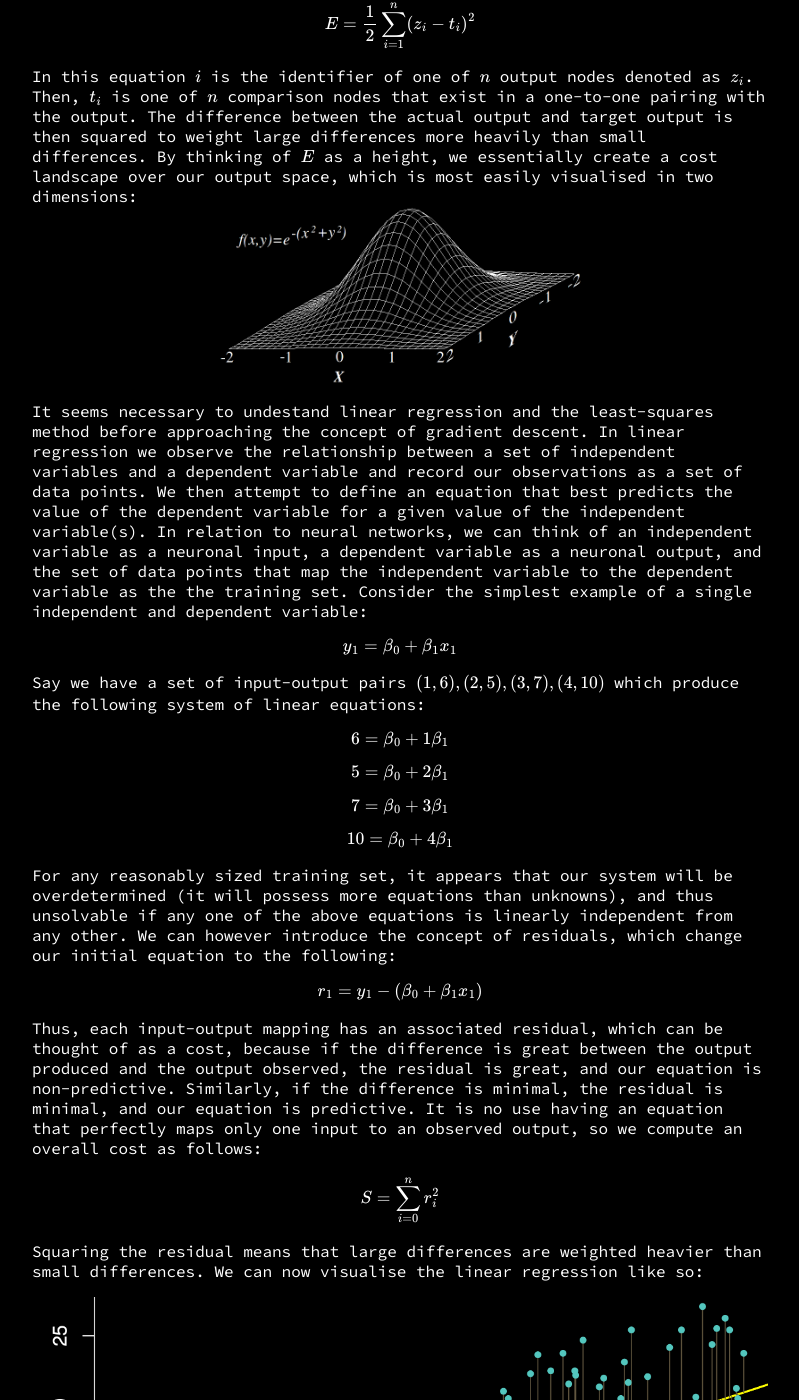
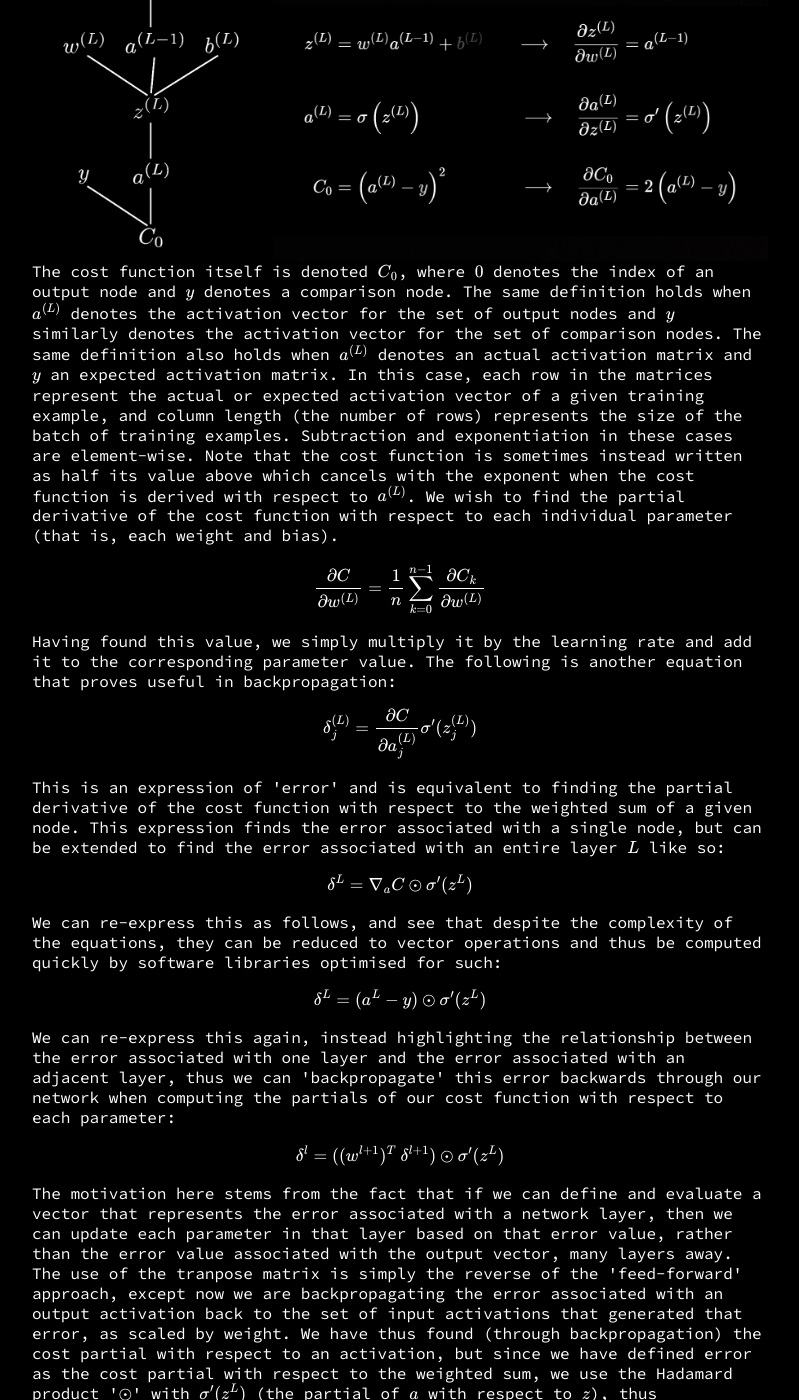
Before and after one commit to Rory-Mac/personal-website, a Jekyll site: the page built from Artificial Intelligence/Gradient Descent & Backpropagation.markdown, in a window 1280 px wide and 1400 px high, scrolled down 390 px. Shown: the whole window, without its empty margins (240-1039 px from the left). Built offline with Jekyll 4.4.1, drawn with Linux system fonts in a browser that asks for light colours; some of the changed text lies outside the part shown.

Commit message:
update backpropagation document to include definition of the error function and equation tree, add ML folder

```diff
--- a/Artificial Intelligence/Gradient Descent & Backpropagation.markdown
+++ b/Artificial Intelligence/Gradient Descent & Backpropagation.markdown
@@ -4,68 +4,36 @@ mode: dark
 title: Gradient Descent & Backpropagation
 ---
 <h4>Gradient Descent & Backpropagation</h4>
-<p>So far we have looked at the structural and mathematical foundations of neural networks as well as some supervised learning methods in single-layer models.
-In this document we will look at reinforcement learning in multi-layer models as well as the underlying theory of such (gradient descent and backpropagation).</p>
-<p>Unlike in supervised learning, in reinforcement learning, the most desirable output for a given input is not given as a reference to the model. Instead,
-a cost or reward value is given to the model, which itself is proportional to how close the output produced was to the maximally desired output:
-    \[ E = \frac{1}{2} \sum_{i=1}^{n} (z_i - t_i)^2 \]
-In this equation \(i\) is the identifier of one of \(n\) output nodes denoted as \(z_i\). Then, \(t_i\) is one of \(n\) comparison nodes that exist in
-a one-to-one pairing with the output. The difference between the actual output and target output is then squared to weight large differences more heavily
-than small differences. By thinking of \(E\) as a height, we essentially create a cost landscape over our output space, which is most easily visualised
-in two dimensions:
-<img src="../Assets/images/hill_climbing_dark.png" width="50%" height="50%"></p>
-<p>It seems necessary to undestand linear regression and the least-squares method before approaching the concept of gradient descent. In linear regression
-we observe the relationship between a set of independent variables and a dependent variable and record our observations as a set of data points. We then
-attempt to define an equation that best predicts the value of the dependent variable for a given value of the independent variable(s). In relation to neural
-networks, we can think of an independent variable as a neuronal input, a dependent variable as a neuronal output, and the set of data points that map
-the independent variable to the dependent variable as the the training set. Consider the simplest example of a single independent and dependent variable: \[y_1 = \beta_0 + \beta_1x_1\] Say we have a set of
-input-output pairs \((1,6),(2,5),(3,7),(4,10)\) which produce the following system of linear equations:
-    \[6 = \beta_0 + 1\beta_1\]
-    \[5 = \beta_0 + 2\beta_1\]
-    \[7 = \beta_0 + 3\beta_1\]
-    \[10 = \beta_0 + 4\beta_1\]
-For any reasonably sized training set, it appears that our system will be overdetermined (it will possess more equations than unknowns), and
-thus unsolvable if any one of the above equations is linearly independent from any other. We can however introduce the concept of residuals, which
-change our initial equation to the following: \[r_1 = y_1 - (\beta_0 + \beta_1x_1)\] Thus, each input-output mapping has an associated residual,
-which can be thought of as a cost, because if the difference is great between the output produced and the output observed, the residual is great,
-and our equation is non-predictive. Similarly, if the difference is minimal, the residual is minimal, and our equation is predictive. It is no
-use having an equation that perfectly maps only one input to an observed output, so we compute an overall cost as follows:
-    \[S = \sum_{i=0}^{n} r_i^2 \]
-Squaring the residual means that large differences are weighted heavier than small differences. We can now visualise the linear regression like so:
-</p><p><a target="_blank" href="https://web.stanford.edu/class/stats202/notes/Linear-regression/Simple-linear-regression.html">
-<img src="../Assets/images/simple_regression_dark.png" width="100%" height="100%"></a></p>
-<p>Calculating the overall cost as the sum of the residuals squared gives us an expression of the cost function as follows:
-    \[4\beta_1^2 + 30\beta_2^2 + 20\beta_1\beta_2 - 56\beta_1 - 154\beta_2 + 210\]
-To minimise S we set the partial derivatives to zero, and solve for \(\beta_1\) and \(\beta_2\). This give us the optimal solution to predicting the
-dependent variable from the independent variable. Multiple linear regression is identical to the methods described so far, except that it attempts
-to predict a dependent variable from a set of independent variables (an n-dimensional input space).</p>
-<p>Lets now look at gradient descent. We should now understand that the cost function can be visualised as an elevated landscape over an abstract space,
-where each point in the abstract space represents a configuration of parameters. Each parameter can be thought of as a single dimension in our n-dimensional
-cost landscape, with the partial derivative of the cost function with respect to that parameter being the slope of the cost landscape in that direction.
-Thus, to modify our parameter set is to move from one point in the cost landscape to another, given that each point represents a parameter set. To
-ensure that our movement through the cost landscape is directed towards a minimum cost, we can move in the direction of the negative gradient of the cost
-function which looks as follows: \[ x_{n+1} = x_n - \gamma \nabla F(x_n) \] where \(x_n\) is our initial point, \(x_{n+1}\) is the point we next move to,
-and \(\gamma\) is the learning rate that defines the magnitude of the jump we make from our initial point towards the steepest slope.
-The gradient function itself returns a vector containing the partial derivatives for each coordinate direction:
-\[
-\nabla F(a_n) = \;\;
- \begin{bmatrix}
-\frac{\partial F}{\partial \beta_0} \\
-\frac{\partial F}{\partial \beta_1} \\
-\vdots \\
-\frac{\partial F}{\partial \beta_n}
-\end{bmatrix}
-\]
+<p>Backpropagation is a means of finding the gradient vector of a cost function to express the degree to which small changes in each network parameter
+affect the cost associated with a batch of training data. We use the gradient vector to modify our parameter set in the direction of least cost. Let us
+start off with the following set of relevant equations:
+<a target="_blank" href="https://www.3blue1brown.com/"><img src="../Assets/images/backprop_overview.png" width="100%" height="100%"></a>
+The cost function itself is denoted \(C_0\), where \(0\) denotes the index of an output node and \(y\) denotes a comparison node. The same definition
+holds when \(a^{(L)}\) denotes the activation vector for the set of output nodes and \(y\) similarly denotes the activation vector for the set of
+comparison nodes. The same definition also holds when \(a^{(L)}\) denotes an actual activation matrix and \(y\) an expected activation matrix. In this case,
+each row in the matrices represent the actual or expected activation vector of a given training example, and column length (the number of rows) represents the
+size of the batch of training examples. Subtraction and exponentiation in these cases are element-wise. Note that the cost function is sometimes instead written
+as half its value above which cancels with the exponent when the cost function is derived with respect to \(a^{(L)}\). We wish to find the partial derivative of
+the cost function with respect to each individual parameter (that is, each weight and bias).
+    \[\frac{\partial C}{\partial w^{(L)}} = \frac{1}{n} \sum_{k=0}^{n-1} \frac{\partial C_k}{\partial w^{(L)}}\]
+Having found this value, we simply multiply it by the learning rate and add it to the corresponding parameter value. The following is another equation that proves
+useful in backpropagation:
+    \[\delta^{(L)}_j= \frac{\partial C}{\partial a^{(L)}_j} \sigma^{\prime}({z^{(L)}_j})\]
+This is an expression of 'error' and is equivalent to finding the partial derivative of the cost function with respect to the weighted sum of a given node. This
+expression finds the error associated with a single node, but can be extended to find the error associated with an entire layer \(L\) like so:
+    \[\delta^L = \nabla_aC \odot \sigma^{\prime}(z^L)\]
+We can re-express this as follows, and see that despite the complexity of the equations, they can be reduced to vector operations and thus be computed quickly
+by software libraries optimised for such:
+    \[\delta^L = (a^L - y) \odot \sigma^{\prime}(z^L)\]
+We can re-express this again, instead highlighting the relationship between the error associated with one layer and the error associated with an adjacent layer,
+thus we can 'backpropagate' this error backwards through our network when computing the partials of our cost function with respect to each parameter:
+    \[\delta^l = ((w^{l+1})^{T} \> \delta^{l+1}) \odot \sigma^{\prime}(z^L)\]
+The motivation here stems from the fact that if we can define and evaluate a vector that represents the error associated with a network layer, then we can
+update each parameter in that layer based on that error value, rather than the error value associated with the output vector, many layers away.
+The use of the tranpose matrix is simply the reverse of the 'feed-forward' approach, except now we are
+backpropagating the error associated with an output activation back to the set of input activations that generated that error, as scaled by weight. We have thus
+found (through backpropagation) the cost partial with respect to an activation, but since we have defined error as the cost partial with respect to the weighted
+sum, we use the Hadamard product '\(\odot\)' with \(\sigma^{\prime}(z^L)\) (the partial of \(a\) with respect to \(z\)), thus establishing the error of layer
+\(L\) from the error of layer \(L+1\).
+
 </p>
-<p>Now we are ready to look at backpropagation. Backpropagation is simply finding the gradient vector of the cost function so that we can modify each
-parameter in our neural network to move towards minimisation of the cost function for the batch of training examples. This means finding the partial
-derivative of the cost function with respect to each individual parameter. In the earlier case of linear regression, we could do this directly, however
-for multi-layer networks, it is more complicated. Consider first that we want to find the cost function's rate of change with respect to a single
-weight or bias, which can be expressed as a tree-like structure:
-<a target="_blank" href="https://www.3blue1brown.com/"><img src="../Assets/images/backprop_overview.png" width="100%" height="100%"></a>
-With this set of equations we can find the partial derivative of the cost function with respect to every parameter in the network, in order to create
-the gradient vector of the cost function that defines how we modify our parameter set. Note that our batch size for running backpropagation is likely
-to be significantly larger than a single output node, i.e. all output nodes across a batch of training examples, so we instead use the following
-formula:
-    \[\frac{\partial C}{\partial w^{(L)}} = \frac{1}{n} \sum_{k=0}^{n-1} \frac{\partial C_k}{\partial w^{(L)}}\]
-</p>
--- a/explore.markdown
+++ b/explore.markdown
@@ -8,6 +8,9 @@ title: Explore
     <p>&emsp;&emsp;<a class="dark" href="Artificial Intelligence/Neurons & Perceptrons.html">Neurons & Perceptrons</a></p>
     <p>&emsp;&emsp;<a class="dark" href="Artificial Intelligence/Binary Classifiers.html">Binary Classifiers</a></p>
     <p>&emsp;&emsp;<a class="dark" href="Artificial Intelligence/Gradient Descent & Backpropagation.html">Gradient Descent & Backpropagation</a></p>
+	<br></p>
+<h4>Machine Learning</h4><p>
+    <p>&emsp;&emsp;<a class="dark" href="Machine Learning/linear regression.html">Linear Regression</a></p>
 	<br></p>
 <h4>Information Security</h4><p>
     <p>&emsp;&emsp;<a class="dark" href="Information Security/Fundamentals of Networking.html">Fundamentals of Networking</a></p>
```
Also changed, not shown: Machine Learning/linear regression.markdown (added, +59 -0 lines).
